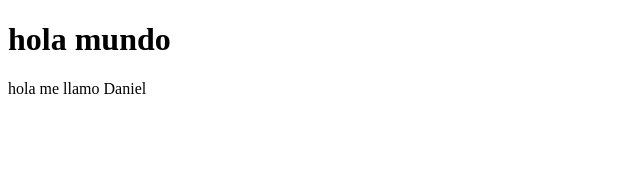
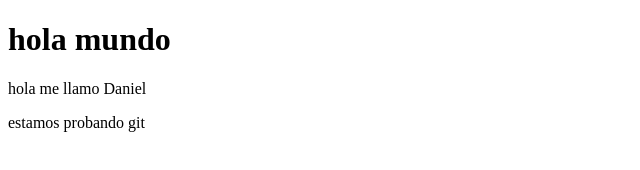
Before and after one commit to Daniel-607/practicaGit1, a plain HTML site: page index.html in a window 1280 px wide. Shown: the whole page, without its empty margins (0-640 px from the left). Drawn offline with Linux system fonts and the light colour scheme.

Commit message:
se agreago otro texto

```diff
--- a/index.html
+++ b/index.html
@@ -8,5 +8,6 @@
 <body>
    <h1>hola mundo</h1>
    <p>hola me llamo Daniel</p>
+   <p>estamos probando git</p>
 </body>
 </html>
```
